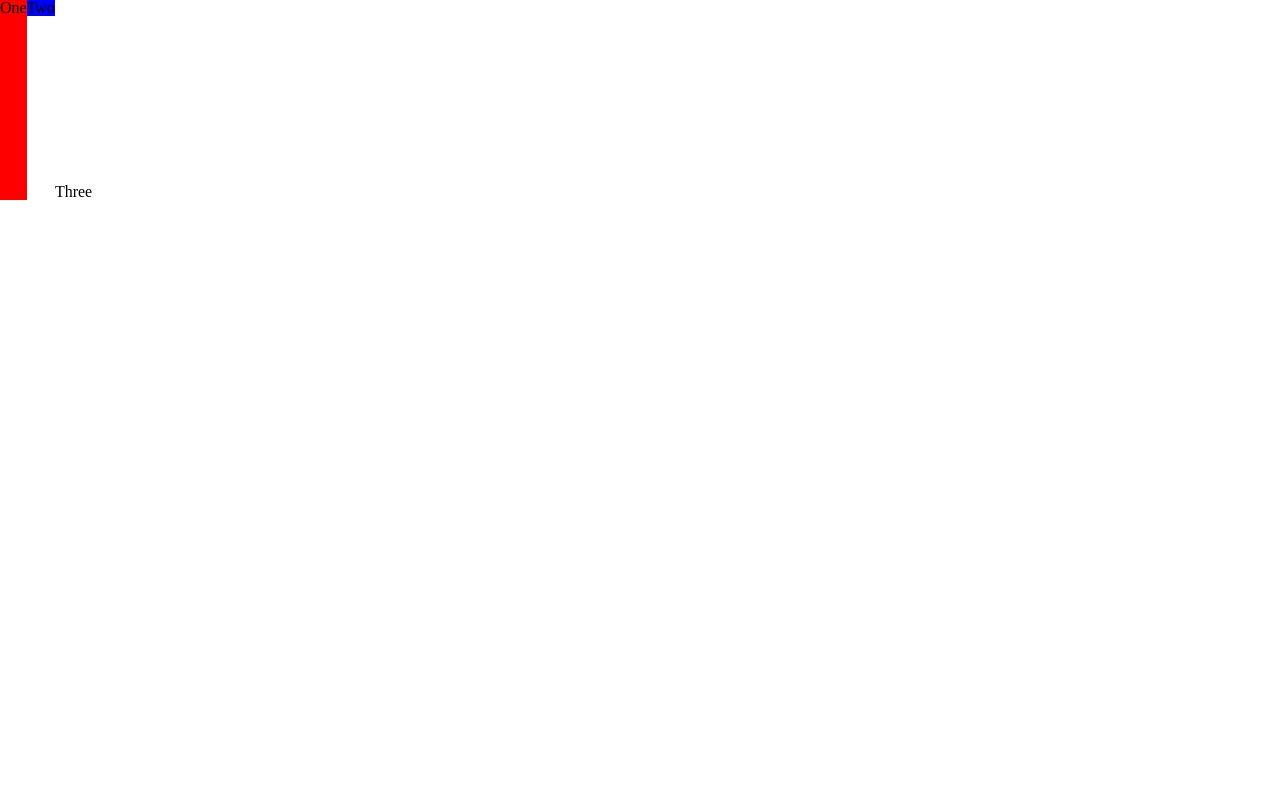
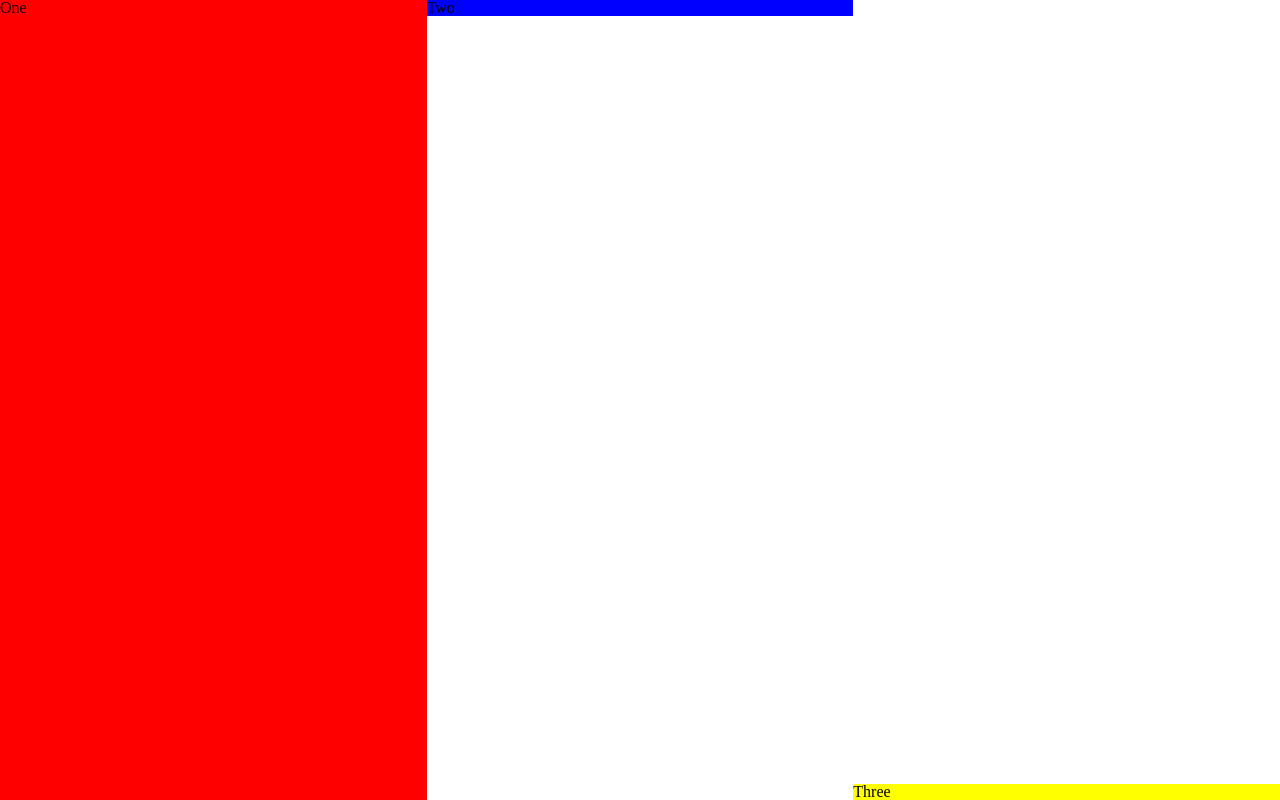
Before and after one commit to stephangriesel/learning-grid, a plain HTML site: page index.html in a window 1280 px wide. Drawn offline with Linux system fonts and the light colour scheme.

Commit message:
alignment in css grids

```diff
--- a/css/styles.css
+++ b/css/styles.css
@@ -187,7 +187,7 @@ The first example uses flexbox, I have a container with three items inside. The
 
 /* Box alignment with Flexbox */
 
-.wrapper {
+/* .wrapper {
    display: flex;
    align-items: flex-end;
    min-height: 200px;
@@ -199,4 +199,26 @@ The first example uses flexbox, I have a container with three items inside. The
 .box2 {
     background-color: blue;
    align-self: flex-start;
+} */
+
+/* Alignment in CSS Grids
+
+This second example uses a grid to create the same layout, this time we are using the box alignment properties as they apply to a grid layout. So we align to start and end rather than flex-start and flex-end. In the case of a grid layout we are aligning the items inside their grid area, in this case that is a single grid cell, but could be an area made up of several grid cells. */
+
+.wrapper {
+   display: grid;
+   grid-template-columns: repeat(3,1fr);
+   align-items: end;
+   grid-auto-rows: 800px;
+}.box1 {
+   align-self: stretch;
+   background-color: red;
 }
+.box2 {
+   align-self: start;
+   background-color: blue;
+}
+
+.box3 {
+    background-color: yellow;
+}
```
